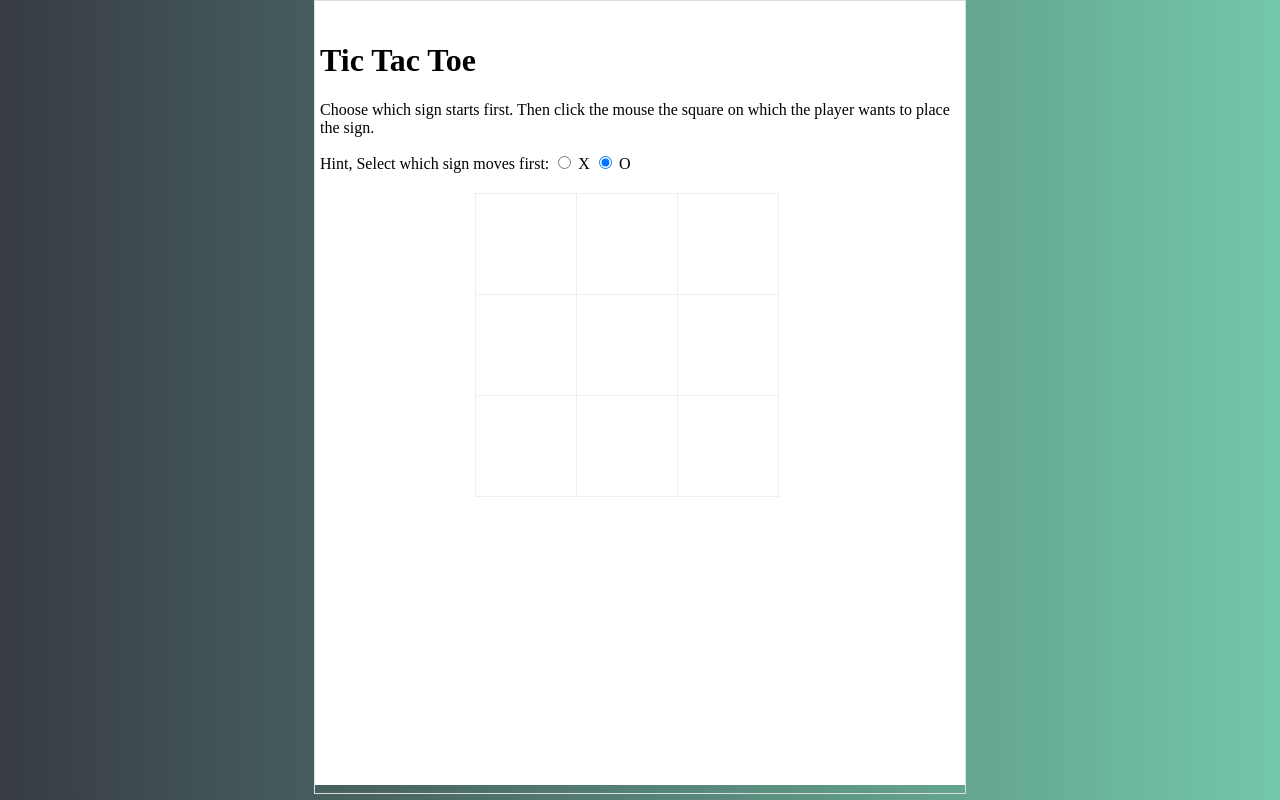
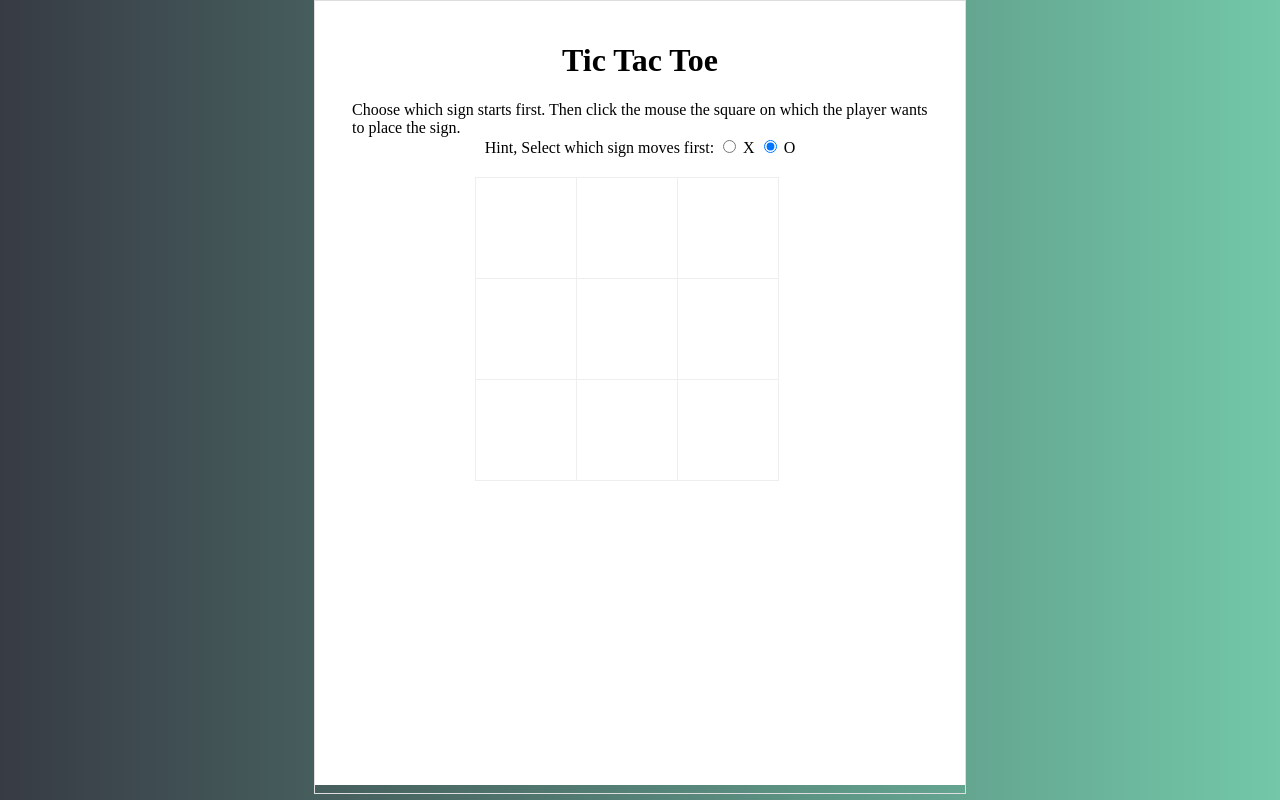
Before and after one commit to koustubh89/Tictactoe-JS, a plain HTML site: page index.html in a window 1280 px wide. Drawn offline with Linux system fonts and the light colour scheme.

Commit message:
styling imprvised

```diff
--- a/index.html
+++ b/index.html
@@ -18,6 +18,11 @@
             }
             a { color: #0095DD; text-decoration: none; }
             a:hover { text-decoration: underline; }
+            h1.heading, .control-panel {text-align: center;}
+            p.instructions, .control-panel {
+                width: 90%;
+                margin: 0 auto;
+            }
             .content {
                 padding: 20px 5px;
                 position: relative;
@@ -65,8 +70,8 @@
     <body>
         <div class="content">
 
-            <h1>Tic Tac Toe</h1>
-            <p>Choose which sign starts first. Then click the mouse the square on which the player wants to place the sign.</p>
+            <h1 class="heading">Tic Tac Toe</h1>
+            <p class="instructions">Choose which sign starts first. Then click the mouse the square on which the player wants to place the sign.</p>
             <div class="control-panel">
                 <span>Hint, Select which sign moves first: </span>
                 <input type="radio" name="turnType" onclick="turnTypeChanged();" id="cross"/> <label for="cross"> X </label>
```
